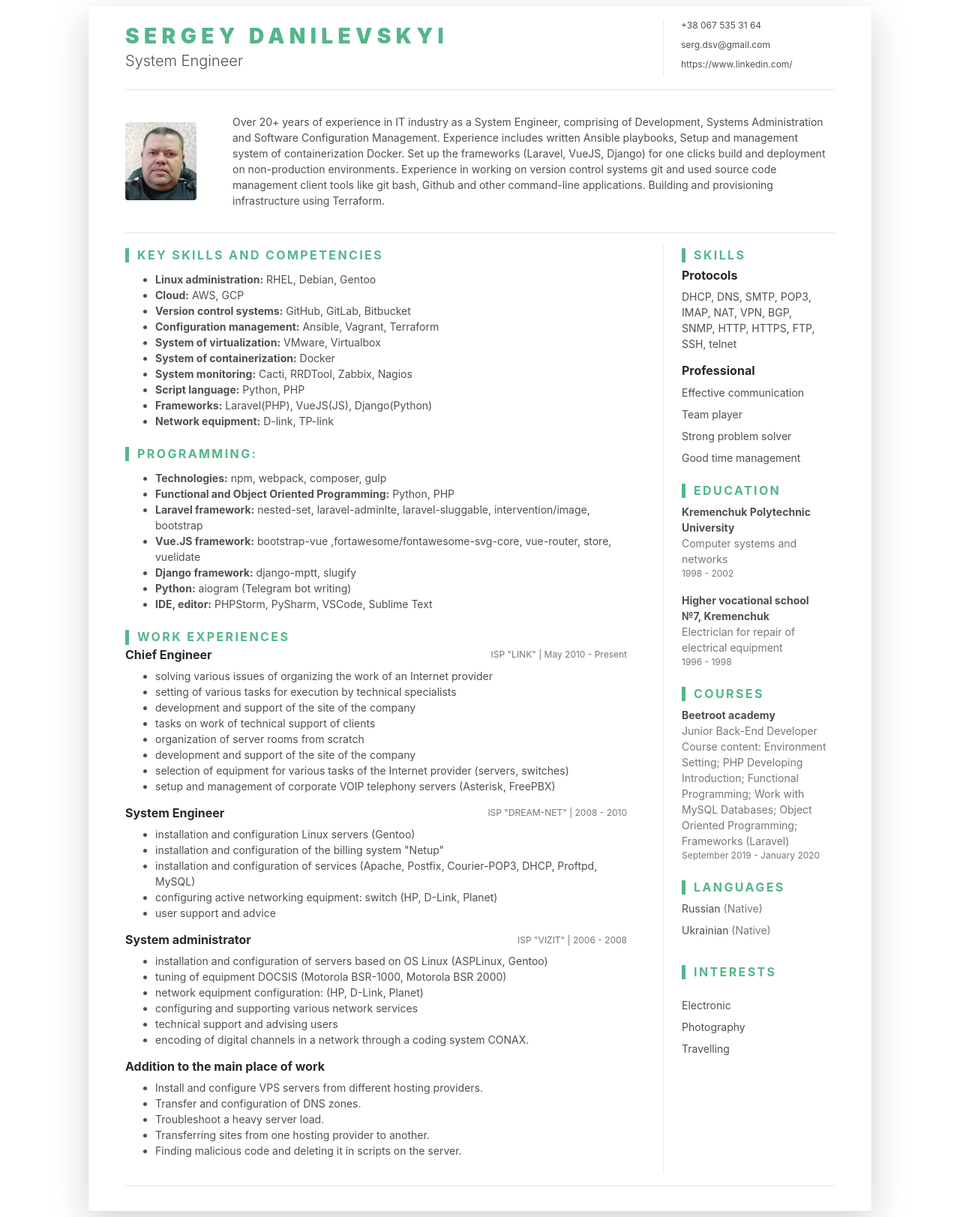
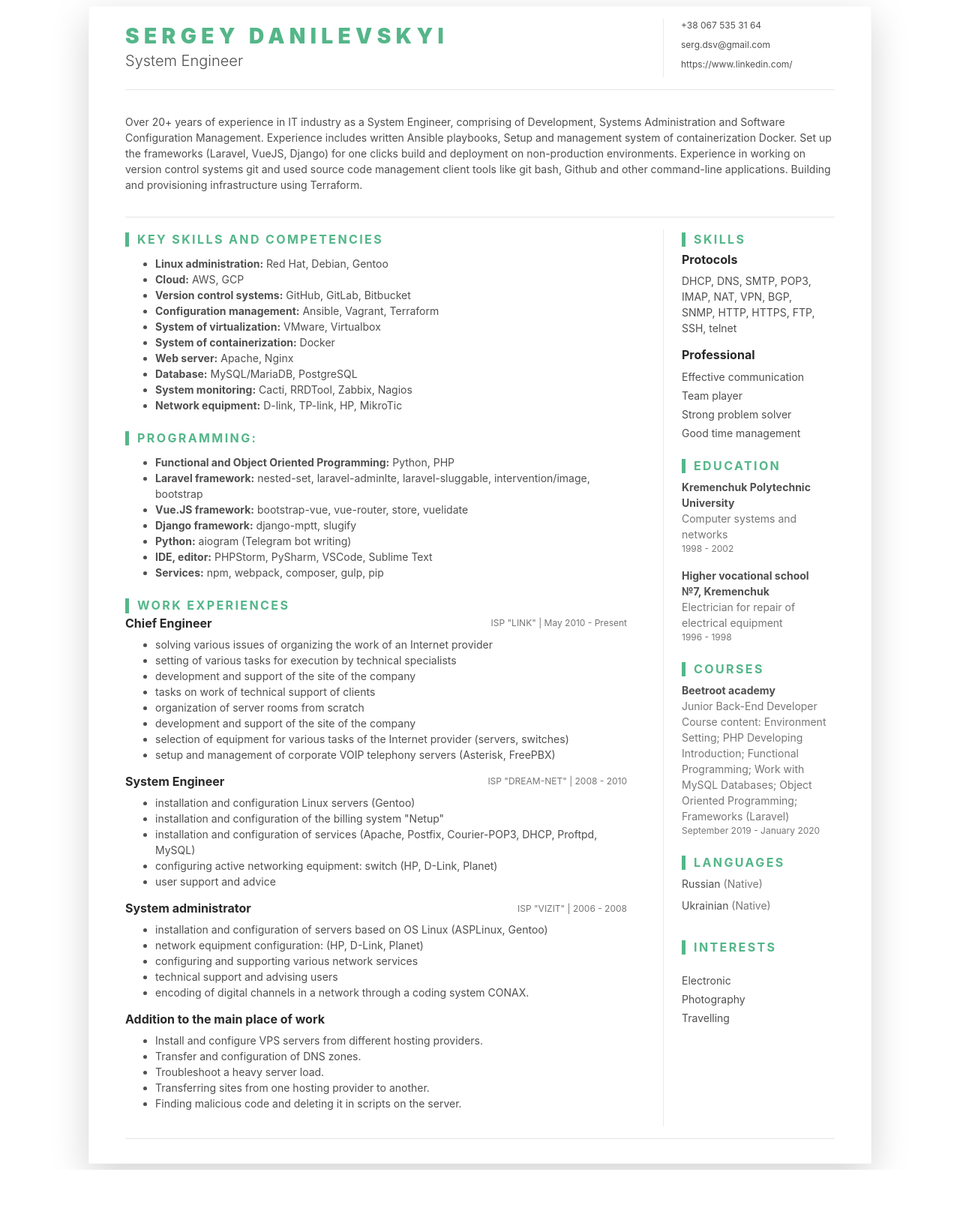
Before and after one commit to sergdsv/djangoblog, a Django app: page /resume/ in a window 1280 px wide. Shown: the whole page at 75% size. After the commit the page ends 1560 px from the top, so only its background shows below. Run offline with Django 3.2, Linux system fonts and the light colour scheme; some libraries are stand-ins or nearby versions.

Commit message:
edit resume3

```diff
--- a/blog/templates/resume.html
+++ b/blog/templates/resume.html
@@ -35,7 +35,7 @@
 				<hr>
 				<div class="resume-intro py-3">
 					<div class="media flex-column flex-md-row align-items-center">
-						<img class="resume-profile-image mb-3 mb-md-0 mr-md-5 ml-md-0 rounded mx-auto" src="{% static 'images/dsv.png' %}" alt="image">
+{#						<img class="d-print-none resume-profile-image mb-3 mb-md-0 mr-md-5 ml-md-0 rounded mx-auto" src="{% static 'images/dsv.png' %}" alt="image">#}
 						<div class="media-body text-left">
 							<p class="mb-0">
                                 Over 20+ years of experience in IT industry as a System Engineer, comprising of Development, Systems Administration and Software Configuration Management.
@@ -60,16 +60,16 @@
 									</div>
 									<div class="item-content">
 										<ul>
-                                            <li><b>Linux administration:</b> RHEL, Debian, Gentoo</li>
+                                            <li><b>Linux administration:</b> Red Hat, Debian, Gentoo</li>
                                             <li><b>Cloud:</b> AWS, GCP</li>
                                             <li><b>Version control systems:</b> GitHub, GitLab, Bitbucket</li>
                                             <li><b>Configuration management:</b> Ansible, Vagrant, Terraform</li>
                                             <li><b>System of virtualization:</b> VMware, Virtualbox</li>
                                             <li><b>System of containerization:</b> Docker</li>
+                                            <li><b>Web server:</b> Apache, Nginx</li>
+                                            <li><b>Database:</b> MySQL/MariaDB, PostgreSQL</li>
                                             <li><b>System monitoring:</b> Cacti, RRDTool, Zabbix, Nagios</li>
-                                            <li><b>Script language:</b> Python, PHP</li>
-                                            <li><b>Frameworks:</b> Laravel(PHP), VueJS(JS), Django(Python) </li>
-                                            <li><b>Network equipment:</b> D-link, TP-link</li>
+                                            <li><b>Network equipment:</b> D-link, TP-link, HP, MikroTic</li>
                                         </ul>
 									</div>
 								</div><!--//item-->
@@ -82,17 +82,17 @@
 									</div>
 									<div class="item-content">
 										<ul>
-                                            <li><b>Technologies:</b> npm, webpack, composer, gulp</li>
                                             <li><b>Functional and Object Oriented Programming:</b> Python, PHP</li>
                                             <li><b>Laravel framework:</b> nested-set, laravel-adminlte, laravel-sluggable,
                                                 intervention/image, bootstrap
                                             </li>
-                                            <li><b>Vue.JS framework:</b> bootstrap-vue ,fortawesome/fontawesome-svg-core,
+                                            <li><b>Vue.JS framework:</b> bootstrap-vue,
                                                 vue-router, store, vuelidate
                                             </li>
                                             <li><b>Django framework:</b> django-mptt, slugify</li>
                                             <li><b>Python:</b> aiogram (Telegram bot writing)</li>
                                             <li><b>IDE, editor:</b> PHPStorm, PySharm, VSCode, Sublime Text</li>
+                                            <li><b>Services:</b> npm, webpack, composer, gulp, pip</li>
                                         </ul>
 									</div>
 								</div><!--//item-->
@@ -143,7 +143,6 @@
 									<div class="item-content">
                                         <ul class="resume-list">
 											<li>installation and configuration of servers based on OS Linux (ASPLinux, Gentoo)</li>
-											<li>tuning of equipment DOCSIS (Motorola BSR-1000, Motorola BSR 2000)</li>
                                             <li>network equipment configuration: (HP, D-Link, Planet)</li>
                                             <li>configuring and supporting various network services</li>
                                             <li>technical support and advising users</li>
@@ -179,11 +178,11 @@
 									<div class="item">
 										<h4 class="item-title">Professional</h4>
 										<ul class="list-unstyled resume-skills-list">
-											<li class="mb-2">Effective communication</li>
-											<li class="mb-2">Team player<li>
-												<li class="mb-2">Strong problem solver</li>
-												<li>Good time management</li>
-											</ul>
+											<li class="mb-1">Effective communication</li>
+											<li class="mb-1">Team player<li>
+                                            <li class="mb-1">Strong problem solver</li>
+                                            <li>Good time management</li>
+                                        </ul>
 										</div><!--//item-->
 									</section><!--//skills-section-->
 									<section class="education-section py-1">
@@ -225,8 +224,8 @@
 									<section class="skills-section py-3">
 										<h3 class="text-uppercase resume-section-heading mb-4">Interests</h3>
 										<ul class="list-unstyled resume-interests-list mb-0">
-											<li class="mb-2">Electronic</li>
-											<li class="mb-2">Photography</li>
+											<li class="mb-1">Electronic</li>
+											<li class="mb-1">Photography</li>
 											<li>Travelling</li>
 										</ul>
 									</section><!--//certificates-section-->
```
Also changed, not shown: static/images/dsv.png.
